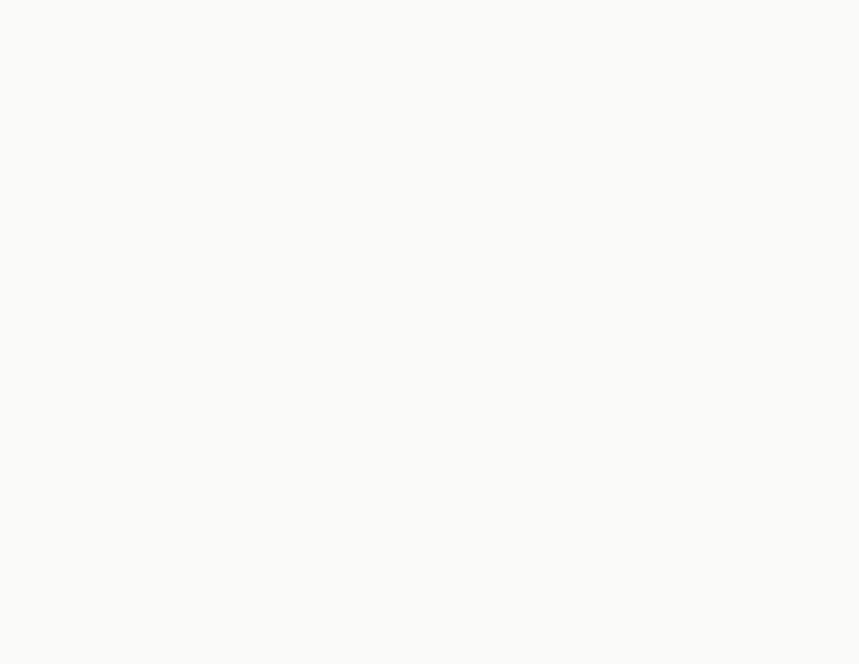
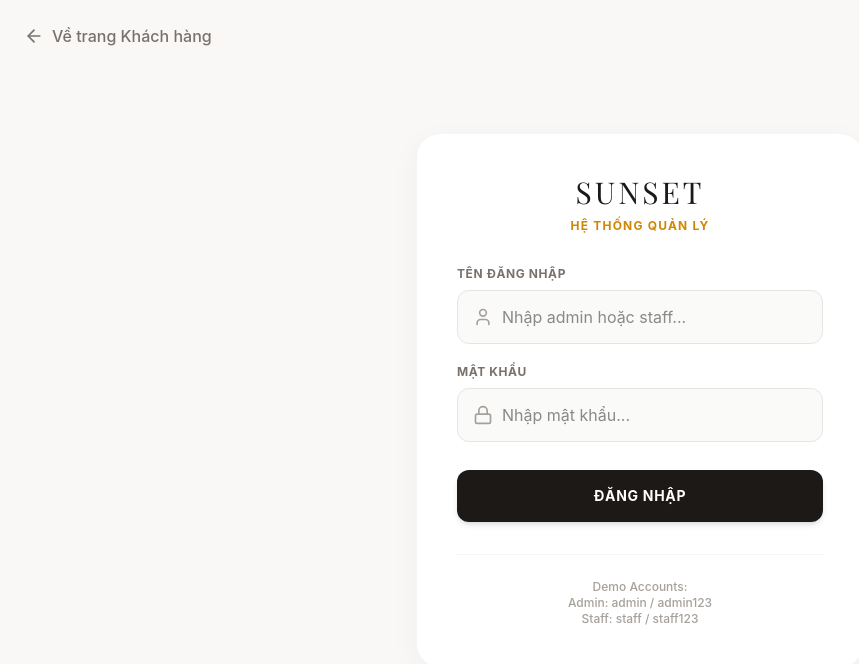
Before and after one commit to levanthien21/sunset-home, a React (Vite) app: page /portal in a window 1280 px wide. Before the commit this address had no page. Shown: the top 664 px of the page, without its empty margins (0-859 px from the left). Built offline with nearby package versions, Linux system fonts and the light colour scheme; a web font is replaced by a local one.

Commit message:
feat(auth): restructure routes to default to customer app and require login for staff/admin

```diff
--- a/src/App.tsx
+++ b/src/App.tsx
@@ -10,8 +10,8 @@ function App() {
   return (
     <Router>
       <Routes>
-        <Route path="/" element={<RoleSelection />} />
-        <Route path="/customer/*" element={<CustomerApp />} />
+        <Route path="/portal" element={<RoleSelection />} />
+        <Route path="/*" element={<CustomerApp />} />
         <Route path="/staff/*" element={<StaffApp />} />
         <Route path="/admin/*" element={<AdminApp />} />
         <Route path="/payos-return" element={<PayOSReturnPage />} />
--- a/src/pages/RoleSelection.tsx
+++ b/src/pages/RoleSelection.tsx
@@ -1,42 +1,98 @@
-import { Link } from 'react-router-dom';
-import { User, Briefcase, ShieldAlert } from 'lucide-react';
+import { useState } from 'react';
+import { useNavigate, Link } from 'react-router-dom';
+import { Lock, User, ArrowLeft } from 'lucide-react';
 import { motion } from 'framer-motion';
 
 export default function RoleSelection() {
+  const [username, setUsername] = useState('');
+  const [password, setPassword] = useState('');
+  const [error, setError] = useState('');
+  const navigate = useNavigate();
+
+  const handleLogin = (e: React.FormEvent) => {
+    e.preventDefault();
+    if (username === 'admin' && password === 'admin123') {
+      localStorage.setItem('auth_role', 'admin');
+      navigate('/admin');
+    } else if (username === 'staff' && password === 'staff123') {
+      localStorage.setItem('auth_role', 'staff');
+      navigate('/staff');
+    } else {
+      setError('Tài khoản hoặc mật khẩu không chính xác!');
+    }
+  };
+
   return (
-    <div className="min-h-screen flex items-center justify-center bg-yellow-50 p-4">
+    <div className="min-h-screen flex items-center justify-center bg-[#F9F8F6] p-4 font-sans relative">
+      <Link to="/" className="absolute top-6 left-6 flex items-center text-stone-500 hover:text-stone-900 transition-colors font-medium">
+        <ArrowLeft className="w-5 h-5 mr-2" /> Về trang Khách hàng
+      </Link>
+
       <motion.div
         initial={{ opacity: 0, y: 20 }}
         animate={{ opacity: 1, y: 0 }}
-        className="max-w-2xl w-full bg-white rounded-3xl shadow-xl overflow-hidden p-8 text-center"
+        className="max-w-md w-full bg-white rounded-3xl shadow-[0_8px_30px_rgb(0,0,0,0.04)] border border-stone-100 overflow-hidden p-8 md:p-10"
       >
-        <h1 className="text-3xl font-bold text-gray-800 mb-2">Sunset Homestay</h1>
-        <p className="text-gray-500 mb-8">Vui lòng chọn luồng người dùng để tiếp tục (Demo)</p>
+        <div className="text-center mb-8">
+          <h1 className="text-3xl font-serif text-stone-900 tracking-widest uppercase mb-2">Sunset</h1>
+          <p className="text-xs text-yellow-600 tracking-widest uppercase font-bold">Hệ thống quản lý</p>
+        </div>
 
-        <div className="grid md:grid-cols-3 gap-6">
-          <Link to="/customer" className="flex flex-col items-center justify-center p-6 border-2 border-transparent hover:border-yellow-400 bg-gray-50 rounded-2xl transition-all hover:shadow-md cursor-pointer group">
-            <div className="w-16 h-16 bg-yellow-100 text-yellow-600 rounded-full flex items-center justify-center mb-4 group-hover:scale-110 transition-transform">
-              <User size={32} />
+        <form onSubmit={handleLogin} className="space-y-5">
+          {error && (
+            <div className="bg-red-50 text-red-600 p-3 rounded-xl text-sm font-medium text-center border border-red-100">
+              {error}
             </div>
-            <h2 className="text-xl font-semibold text-gray-800">Khách Hàng</h2>
-            <p className="text-sm text-gray-500 mt-2 text-center">Xem cơ sở, đặt phòng, xem review</p>
-          </Link>
+          )}
 
-          <Link to="/staff" className="flex flex-col items-center justify-center p-6 border-2 border-transparent hover:border-blue-400 bg-gray-50 rounded-2xl transition-all hover:shadow-md cursor-pointer group">
-            <div className="w-16 h-16 bg-blue-100 text-blue-600 rounded-full flex items-center justify-center mb-4 group-hover:scale-110 transition-transform">
-              <Briefcase size={32} />
+          <div>
+            <label className="block text-xs font-bold text-stone-500 uppercase tracking-wider mb-2">Tên đăng nhập</label>
+            <div className="relative">
+              <div className="absolute inset-y-0 left-0 pl-4 flex items-center pointer-events-none">
+                <User className="h-5 w-5 text-stone-400" />
+              </div>
+              <input
+                type="text"
+                value={username}
+                onChange={e => setUsername(e.target.value)}
+                className="w-full pl-11 pr-4 py-3.5 bg-stone-50 border border-stone-200 rounded-xl text-stone-900 focus:outline-none focus:ring-2 focus:ring-yellow-500/50 focus:border-yellow-500 transition-all"
+                placeholder="Nhập admin hoặc staff..."
+                required
+              />
             </div>
-            <h2 className="text-xl font-semibold text-gray-800">Nhân Viên</h2>
-            <p className="text-sm text-gray-500 mt-2 text-center">Quản lý đặt phòng, check-in, check-out</p>
-          </Link>
+          </div>
 
-          <Link to="/admin" className="flex flex-col items-center justify-center p-6 border-2 border-transparent hover:border-red-400 bg-gray-50 rounded-2xl transition-all hover:shadow-md cursor-pointer group">
-            <div className="w-16 h-16 bg-red-100 text-red-600 rounded-full flex items-center justify-center mb-4 group-hover:scale-110 transition-transform">
-              <ShieldAlert size={32} />
+          <div>
+            <label className="block text-xs font-bold text-stone-500 uppercase tracking-wider mb-2">Mật khẩu</label>
+            <div className="relative">
+              <div className="absolute inset-y-0 left-0 pl-4 flex items-center pointer-events-none">
+                <Lock className="h-5 w-5 text-stone-400" />
+              </div>
+              <input
+                type="password"
+                value={password}
+                onChange={e => setPassword(e.target.value)}
+                className="w-full pl-11 pr-4 py-3.5 bg-stone-50 border border-stone-200 rounded-xl text-stone-900 focus:outline-none focus:ring-2 focus:ring-yellow-500/50 focus:border-yellow-500 transition-all"
+                placeholder="Nhập mật khẩu..."
+                required
+              />
             </div>
-            <h2 className="text-xl font-semibold text-gray-800">Admin</h2>
-            <p className="text-sm text-gray-500 mt-2 text-center">Quản lý tổng quan, cơ sở, thống kê</p>
-          </Link>
+          </div>
+
+          <button
+            type="submit"
+            className="w-full bg-stone-900 hover:bg-stone-800 text-white font-bold py-4 rounded-xl transition-all shadow-md mt-2 uppercase tracking-wider text-sm"
+          >
+            Đăng nhập
+          </button>
+        </form>
+
+        <div className="mt-8 pt-6 border-t border-stone-100 text-center">
+          <p className="text-xs text-stone-400 font-medium">
+            Demo Accounts:<br/>
+            Admin: admin / admin123<br/>
+            Staff: staff / staff123
+          </p>
         </div>
       </motion.div>
     </div>
--- a/src/pages/admin/AdminApp.tsx
+++ b/src/pages/admin/AdminApp.tsx
@@ -1,4 +1,4 @@
-import { Routes, Route, Link } from 'react-router-dom';
+import { Routes, Route, Link, useNavigate } from 'react-router-dom';
 import { Home, MapPin, Settings, LogOut, BarChart3, TrendingUp, Plus, Trash2, Edit2, X } from 'lucide-react';
 import { useState, useEffect } from 'react';
 
@@ -439,6 +439,15 @@ function AdminDashboard() {
 }
 
 export default function AdminApp() {
+  const navigate = useNavigate();
+
+  useEffect(() => {
+    const role = localStorage.getItem('auth_role');
+    if (role !== 'admin') {
+      navigate('/portal');
+    }
+  }, [navigate]);
+
   return (
     <div className="flex h-screen bg-[#F9F8F6] font-sans">
       {/* Sidebar */}
@@ -462,10 +471,16 @@ export default function AdminApp() {
           </a>
         </nav>
         <div className="p-6 border-t border-gray-800">
-          <Link to="/" className="flex items-center space-x-3 text-red-400 p-2 hover:bg-white/5 rounded-sm transition-colors">
+          <button
+            onClick={() => {
+              localStorage.removeItem('auth_role');
+              navigate('/portal');
+            }}
+            className="flex items-center space-x-3 text-red-400 p-2 hover:bg-white/5 rounded-sm transition-colors w-full"
+          >
             <LogOut size={18} />
             <span className="text-sm font-medium tracking-wide">Đăng xuất</span>
-          </Link>
+          </button>
         </div>
       </div>
 
--- a/src/pages/customer/LandingPage.tsx
+++ b/src/pages/customer/LandingPage.tsx
@@ -107,7 +107,7 @@ export default function LandingPage() {
             {branches.map((branch) => (
               <Link
                 key={branch.id}
-                to={`/customer/booking?branch=${branch.id}`}
+                to={`/booking?branch=${branch.id}`}
                 className="w-full sm:w-auto px-10 py-4 rounded-full bg-white/10 backdrop-blur-md border border-white/30 text-white text-[11px] uppercase tracking-[0.25em] font-bold hover:bg-white hover:text-[#1C1A17] transition-all duration-300 shadow-[0_0_15px_rgba(255,255,255,0.2)] hover:shadow-[0_0_35px_rgba(255,255,255,0.6)] hover:-translate-y-1 hover:scale-105 animate-[pulse_3s_infinite] hover:animate-none flex justify-center items-center"
               >
                 {branch.name}
--- a/src/pages/staff/StaffApp.tsx
+++ b/src/pages/staff/StaffApp.tsx
@@ -1,4 +1,4 @@
-import { Routes, Route, Link } from 'react-router-dom';
+import { Routes, Route, Link, useNavigate } from 'react-router-dom';
 import { Home, Calendar, LogOut, CheckCircle2, Clock } from 'lucide-react';
 import { useState, useEffect } from 'react';
 
@@ -113,6 +113,15 @@ function StaffDashboard() {
 }
 
 export default function StaffApp() {
+  const navigate = useNavigate();
+
+  useEffect(() => {
+    const role = localStorage.getItem('auth_role');
+    if (role !== 'staff' && role !== 'admin') {
+      navigate('/portal');
+    }
+  }, [navigate]);
+
   return (
     <div className="flex h-screen bg-[#F9F8F6] font-sans">
       {/* Sidebar */}
@@ -132,10 +141,16 @@ export default function StaffApp() {
           </a>
         </nav>
         <div className="p-6 border-t border-white/10">
-          <Link to="/" className="flex items-center space-x-3 text-red-400 p-2 hover:bg-white/5 rounded-sm transition-colors">
+          <button
+            onClick={() => {
+              localStorage.removeItem('auth_role');
+              navigate('/portal');
+            }}
+            className="flex items-center space-x-3 text-red-400 p-2 hover:bg-white/5 rounded-sm transition-colors w-full"
+          >
             <LogOut size={18} />
             <span className="text-sm font-medium tracking-wide">Đăng xuất</span>
-          </Link>
+          </button>
         </div>
       </div>
 
```
Also changed, not shown: src/pages/customer/CustomerApp.tsx (+8 -8 lines).
